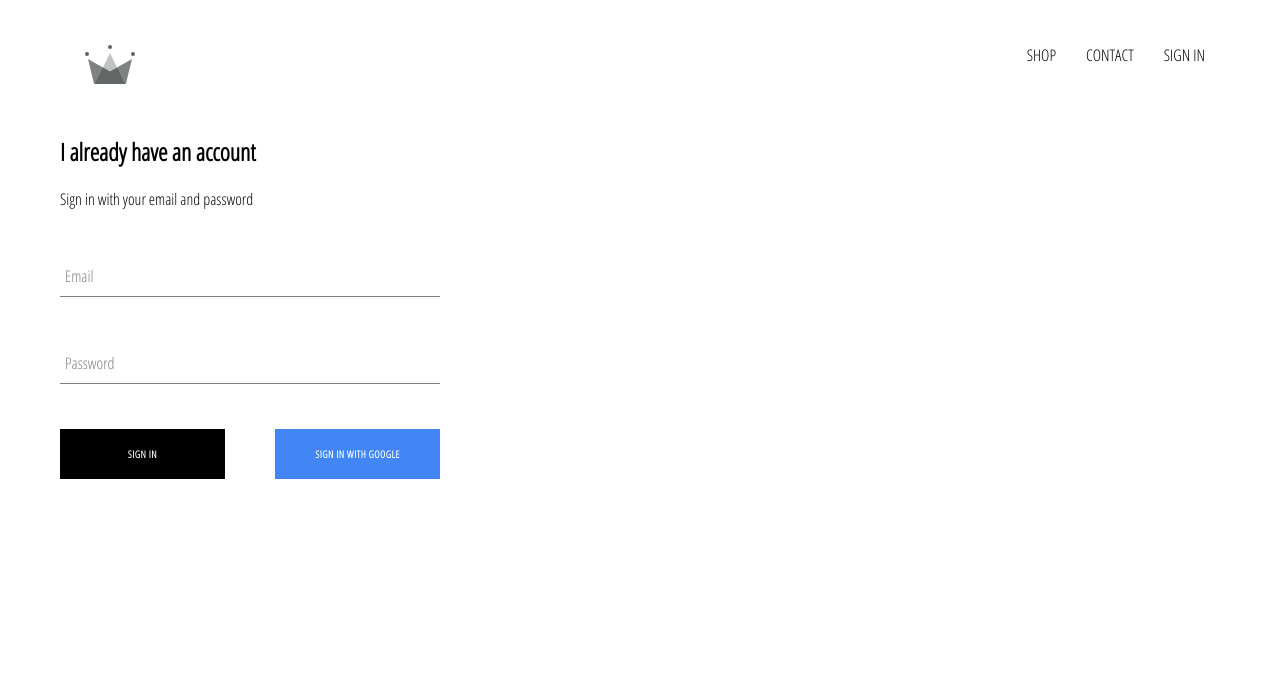
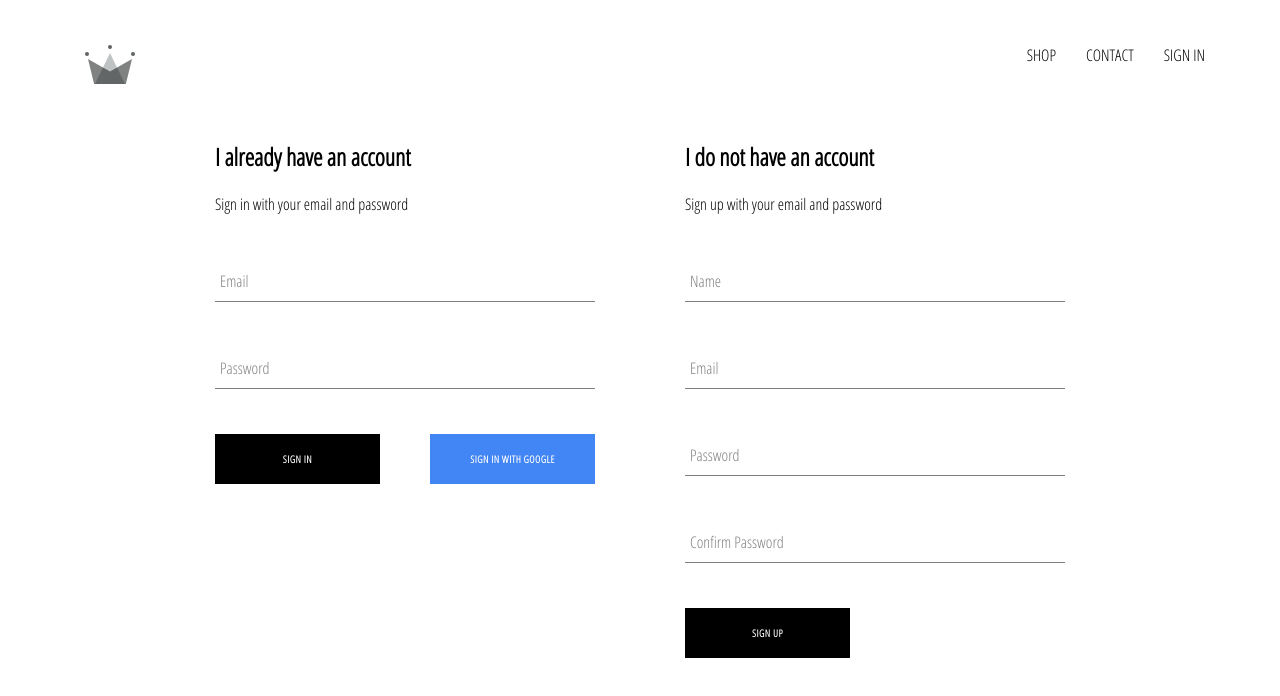
Before and after one commit to DiogoVenancio/crwn-clothing, a React (Create React App) app: page /signin in a window 1280 px wide. Shown: the top 696 px of the page. Built offline with nearby package versions, Linux system fonts and the light colour scheme; no server answers.

Commit message:
implemented firebase utils, included ability to store authenticated users into our firestore database

```diff
--- a/src/App.js
+++ b/src/App.js
@@ -7,10 +7,10 @@ import HomePage from './pages/homepage/homepage.component';
 import ShopPage from './pages/shop/shop.component';
 import Header from './components/header/header.component';
 import SignInAndSignUpPage from './pages/sign-in-and-sign-up/sign-in-and-sign-up.component';
-import { auth } from './firebase/firebase.utils';
+import { auth, createUserProfileDocument } from './firebase/firebase.utils';
 
 class App extends React.Component {
-  constructor(){
+  constructor() {
     super();
 
     this.state = {
@@ -21,10 +21,23 @@ class App extends React.Component {
   unsubscribeFromAuth = null
 
   componentDidMount() {
-    this.unsubscribeFromAuth = auth.onAuthStateChanged(user => {
-      this.setState({ currentUser: user });
+    this.unsubscribeFromAuth = auth.onAuthStateChanged(async userAuth => {
+      if (userAuth) {
+        const userRef = createUserProfileDocument(userAuth);
 
-      console.log(user);
+        (await userRef).onSnapshot(snapShot => {
+          this.setState({
+            currentUser: {
+              id: snapShot.id,
+              ...snapShot.data()
+            }
+          }, () => {
+            console.log("STATE: ", this.state);
+          })
+        });
+      }
+
+      this.setState({ currentUser: userAuth });
     })
   }
 
--- a/src/components/sign-in/sign-in.component.jsx
+++ b/src/components/sign-in/sign-in.component.jsx
@@ -1,6 +1,6 @@
 import React from 'react';
 
-import './sign-in.component.scss';
+import './sign-in.styles.scss'
 
 import FormInput from '../form-input/form-input.component';
 import CustomButton from '../custom-button/custom-button.component';
@@ -23,7 +23,7 @@ class SignIn extends React.Component {
         this.setState({ email: '', password: '' });
     }
 
-    handleSubmit = event => {
+    handleChange = event => {
         const { value, name } = event.target;
 
         this.setState({ [name]: value });
--- /dev/null
+++ b/src/components/sign-up/sign-up.component.jsx
@@ -0,0 +1,100 @@
+import React from 'react';
+
+import './sign-up.styles.scss';
+
+import FormInput from '../form-input/form-input.component';
+import CustomButton from '../custom-button/custom-button.component';
+
+import { auth, createUserProfileDocument } from '../../firebase/firebase.utils';
+
+class SignUp extends React.Component {
+    constructor() {
+        super();
+
+        this.state = {
+            displayName: '',
+            email: '',
+            password: '',
+            confirmPassword: ''
+        }
+    }
+
+    handleSubmit = async event => {
+        event.preventDefault();
+
+        const { displayName, email, password, confirmPassword } = this.state;
+
+        if (password !== confirmPassword) {
+            alert("Passwords don't match");
+            return;
+        }
+
+        try {
+            const { user } = await auth.createUserWithEmailAndPassword(email, password);
+
+            await createUserProfileDocument(user, { displayName });
+
+            this.setState({
+                displayName: '',
+                email: '',
+                password: '',
+                confirmPassword: ''
+            })
+
+        } catch (error) {
+            console.error(error);
+        }
+    }
+
+    handleChange = event => {
+        const { value, name } = event.target;
+
+        this.setState({ [name]: value });
+    }
+
+    render() {
+
+        const { displayName, email, password, confirmPassword } = this.state;
+
+        return (
+            <div className='sign-up'>
+                <h2 className='title'>I do not have an account</h2>
+                <span>Sign up with your email and password</span>
+
+                <form className='sign-up-form' onSubmit={this.handleSubmit}>
+                    <FormInput
+                        name="displayName"
+                        type="text"
+                        value={displayName}
+                        handleChange={this.handleChange}
+                        label="Name"
+                        required />
+                    <FormInput
+                        name="email"
+                        type="email"
+                        value={email}
+                        handleChange={this.handleChange}
+                        label="Email"
+                        required />
+                    <FormInput
+                        name="password"
+                        type="password"
+                        value={password}
+                        handleChange={this.handleChange}
+                        label="Password"
+                        required />
+                    <FormInput
+                        name="confirmPassword"
+                        type="password"
+                        value={confirmPassword}
+                        handleChange={this.handleChange}
+                        label="Confirm Password"
+                        required />
+                    <CustomButton type="submit"> Sign up </CustomButton>
+                </form>
+            </div>
+        )
+    }
+}
+
+export default SignUp;
--- /dev/null
+++ b/src/components/sign-up/sign-up.styles.scss
@@ -0,0 +1,10 @@
+.sign-up {
+    display: flex;
+    flex-direction: column;
+    width: 380px;
+
+    .title {
+        margin: 10x 0;
+    }
+
+}
--- a/src/firebase/firebase.utils.js
+++ b/src/firebase/firebase.utils.js
@@ -12,6 +12,32 @@ const config = {
     measurementId: "G-QWHVWZJNPY"
 };
 
+export const createUserProfileDocument = async (userAuth, additionalData) => {
+    if(!userAuth) return;
+
+    const userRef = firestore.doc(`users/${userAuth.uid}`);
+
+    const snapShot = await userRef.get();
+
+    if(!snapShot.exists) {
+        const { displayName, email } = userAuth;
+        const createAt = new Date();
+
+        try {
+            await userRef.set({
+                displayName,
+                email,
+                createAt,
+                ...additionalData
+            })
+        } catch (error) {
+            console.error('error creating user', error.message);
+        }
+    }
+
+    return userRef;
+}
+
 firebase.initializeApp(config);
 
 export const auth = firebase.auth();
--- a/src/pages/sign-in-and-sign-up/sign-in-and-sign-up.component.jsx
+++ b/src/pages/sign-in-and-sign-up/sign-in-and-sign-up.component.jsx
@@ -3,10 +3,12 @@ import React from 'react';
 import './sign-in-and-sign-up.scss'
 
 import SignIn from '../../components/sign-in/sign-in.component';
+import SignUp from '../../components/sign-up/sign-up.component';
 
 const SignInAndSignUpPage = () => (
     <div className='sign-in-and-sign-up'>
         <SignIn />
+        <SignUp />
     </div>
 )
 
--- a/src/pages/sign-in-and-sign-up/sign-in-and-sign-up.scss
+++ b/src/pages/sign-in-and-sign-up/sign-in-and-sign-up.scss
@@ -0,0 +1,6 @@
+.sign-in-and-sign-up{
+    width: 850px;
+    display: flex;
+    justify-content: space-between;
+    margin: 30px auto;
+}
```
Also changed, not shown: src/components/sign-in/sign-in.styles.scss (renamed from src/components/sign-in/sign-in.component.scss), 1 other file (tests, documents, lock files or other folders).
